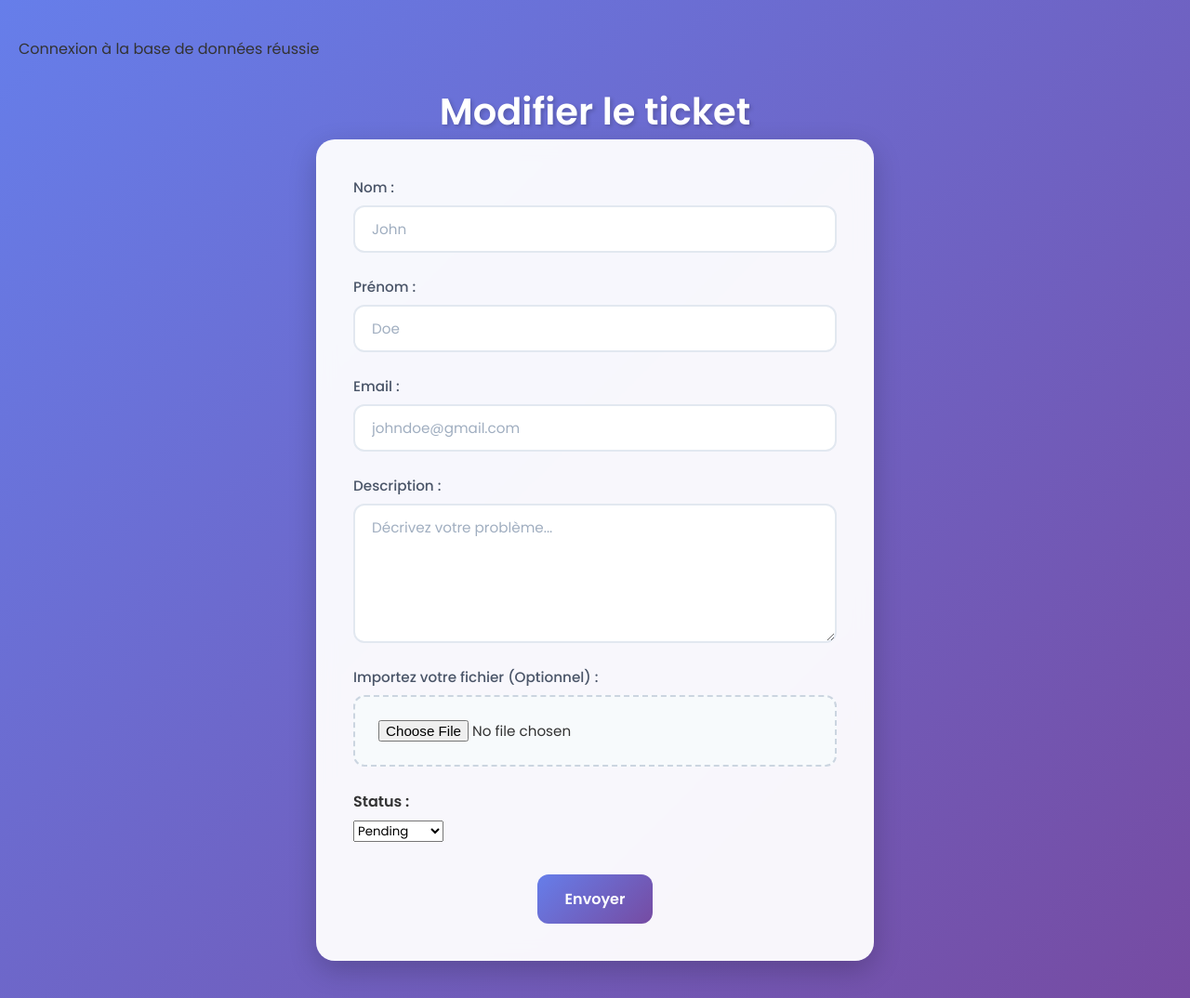
After one commit to Neogiciaa/HackersPoulette, a PHP site: page /hackers-poulette/update.php in a window 1280 px wide. The commit adds this page. Shown: the whole page at 93% size. Run offline with PHP 8.4, Linux system fonts and the light colour scheme; some libraries are stand-ins or nearby versions.

Commit message:
Added update page

```diff
--- a/pages/dashboard.php
+++ b/pages/dashboard.php
@@ -69,8 +69,9 @@
                                 <td><?= htmlspecialchars($ticket['id']) ?></td>
                                 <td>
                                     <a href="update.php">
-                                    <?= htmlspecialchars($ticket['description']) ?></td>
+                                    <?= htmlspecialchars($ticket['description']) ?>
                                     </a>
+                                </td>
                                 <td><?= htmlspecialchars($ticket['status']) ?></td>
                             </tr>
                         <?php endforeach; ?>
--- /dev/null
+++ b/pages/update.php
@@ -0,0 +1,107 @@
+<?php
+
+include('../utils/database-config.php');
+global $connexion;
+
+function mailIsValid($mail) {
+    $validMail = '/^[a-zA-Z0-9._%+-]+@[a-zA-Z0-9.-]+\.[a-zA-Z]{2,}$/';
+    return preg_match($validMail, $mail) === 1;
+}
+
+if ($_SERVER['REQUEST_METHOD'] === 'POST') {
+    $emailError = '';
+
+    if (isset($_POST['email'])) {
+        $email = $_POST['email'];
+
+        if (!mailIsValid($email)) {
+            $emailError = "Veuillez entrer un format d'adresse email valide.";
+        }
+    }
+}
+?>
+
+<!doctype html>
+<html lang="fr">
+<head>
+    <meta charset="UTF-8">
+    <meta name="viewport"
+          content="width=device-width, user-scalable=no, initial-scale=1.0, maximum-scale=1.0, minimum-scale=1.0">
+    <meta http-equiv="X-UA-Compatible" content="ie=edge">
+    <script src="https://www.google.com/recaptcha/api.js" async defer></script>
+    <link rel="stylesheet" href="../styles/form.css">
+    <link href="https://fonts.googleapis.com/css2?family=Poppins:wght@300;400;500;600&display=swap" rel="stylesheet">
+    <title>Update Ticket</title>
+</head>
+<body>
+    <h1>Modifier le ticket</h1>
+
+    <form method="POST" action="">
+        <div>
+            <label for="name">Nom :</label>
+            <input id="name" name="name" type="text" placeholder="John" value="<?= htmlspecialchars($_POST['name'] ?? '') ?>" required>
+        </div>
+
+        <div>
+            <label for="firstname">Prénom :</label>
+            <input id="firstname" name="firstname" type="text" placeholder="Doe" value="<?= htmlspecialchars($_POST['firstname'] ?? '') ?>" required>
+        </div>
+
+        <div>
+            <label for="email">Email :</label>
+            <input id="email" name="email" type="text" placeholder="johndoe@gmail.com" value="<?= htmlspecialchars($_POST['email'] ?? '') ?>" required>
+            <?php if ($_SERVER['REQUEST_METHOD'] === 'POST' && !empty($emailError)): ?>
+                <p style="color: red; padding-left: 6px; padding-top: 5px;"><?= htmlspecialchars($emailError) ?></p>
+            <?php endif; ?>
+        </div>
+
+        <div class="description">
+            <label for="description">Description :</label>
+            <textarea id="description" name="description" placeholder="Décrivez votre problème..." required><?= htmlspecialchars($_POST['description'] ?? '') ?></textarea>
+        </div>
+
+        <div class="import">
+            <label for="file">Importez votre fichier (Optionnel) :</label>
+            <input id="file" name="file" type="file">
+        </div>
+
+        <div class="status">
+            <h4>Status :</h4>
+            <label for="status"></label><select name="status" id="status">
+                <option value="Pending">Pending</option>
+                <option value="In progress">In progress</option>
+                <option value="Done">Done</option>
+            </select>
+        </div>
+
+        <input type="submit" name="submit" value="Envoyer">
+        <?php
+        try {
+            if ($_SERVER['REQUEST_METHOD'] === 'POST') {
+                $name = $_POST['name'];
+                $firstname = $_POST['firstname'];
+                $email = $_POST['email'];
+                $description = $_POST['description'];
+                $file = $_POST['file'];
+                $status = $_POST['status'];
+
+                $query = $connexion->prepare("INSERT INTO Ticket (name, firstname, email, file, description, status) VALUES(:name, :firstname, :email, :file, :description, :status)");
+                $query->execute([
+                    'name' => $name,
+                    'firstname' => $firstname,
+                    'email' => $email,
+                    'file' => $file,
+                    'description' => $description,
+                    'status' => $status
+                ]);
+
+                header("Location: http://localhost:80/hackers-poulette/pages/dashboard.php");
+                exit();
+            }
+        } catch (PDOException $error) {
+            echo $error->getMessage();
+        }
+        ?>
+    </form>
+</body>
+</html>
```
